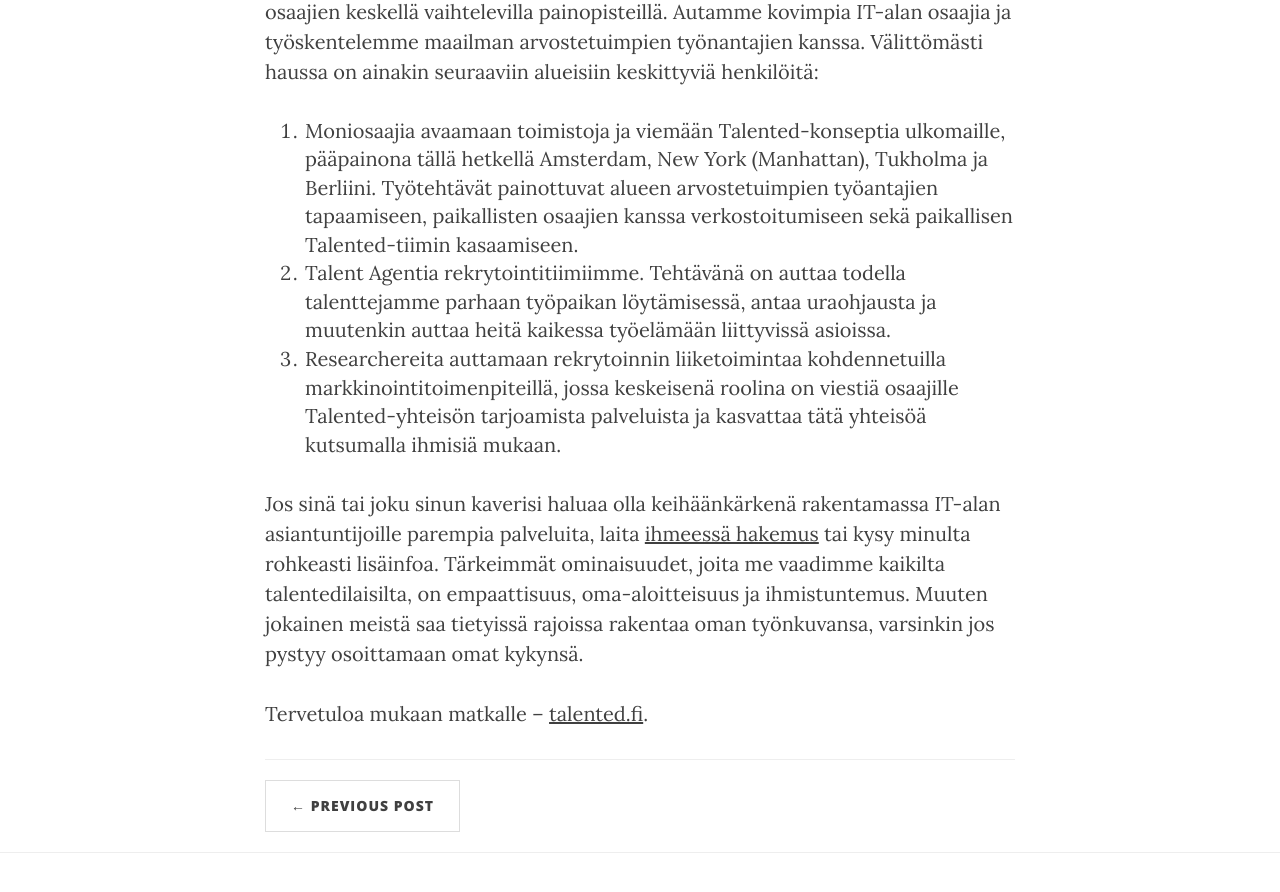
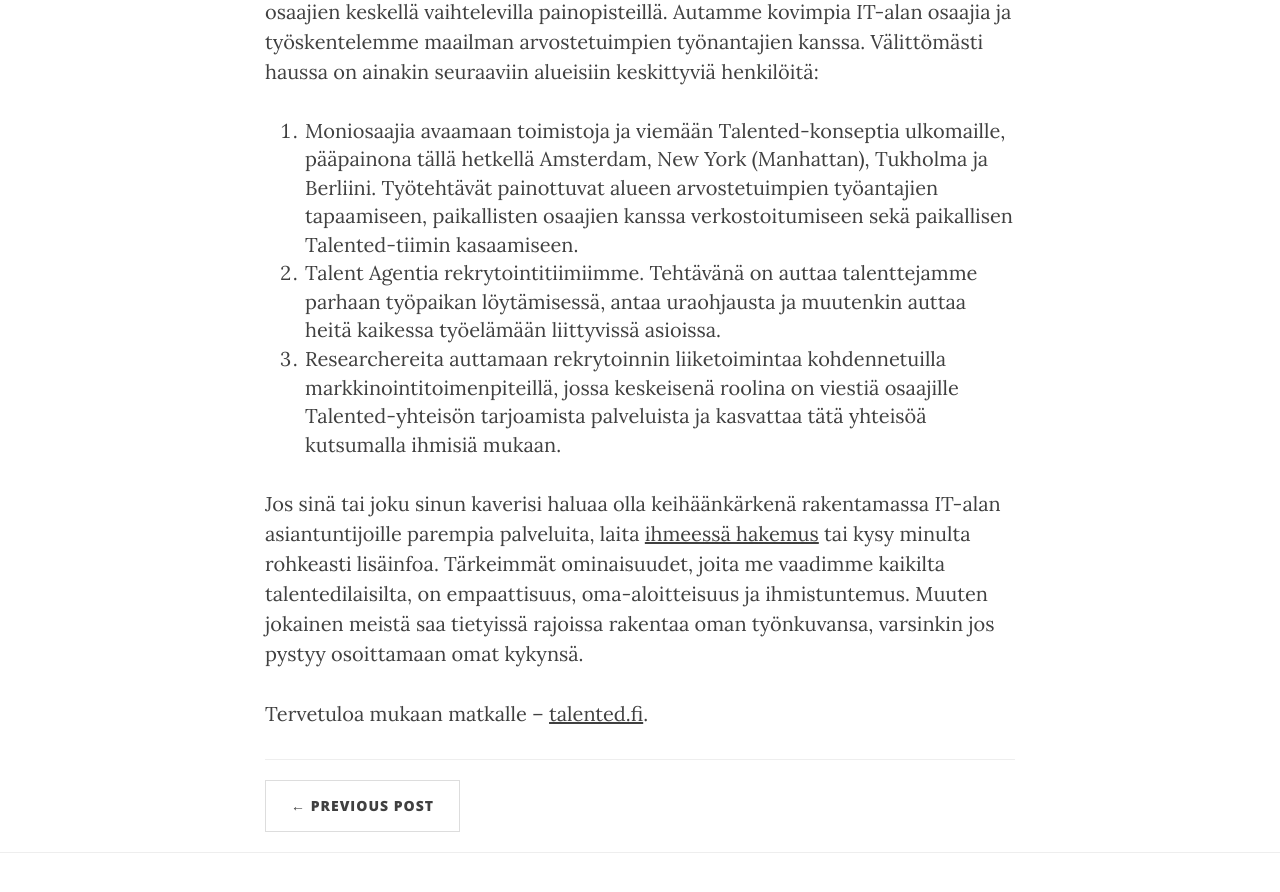
Before and after one commit to varmais/varmais.github.io, a Jekyll site: the page built from _posts/2017-11-12-vuosi-talentedia.markdown, in a window 1280 px wide and 900 px high, scrolled down 2657 px. Shown: the top 892 px of the window. Built offline with Jekyll 4.4.1, drawn with Linux system fonts in a browser that asks for light colours; nearby versions of some CDN libraries.

Commit message:
Update 2017-11-12-vuosi-talentedia.markdown

```diff
--- a/_posts/2017-11-12-vuosi-talentedia.markdown
+++ b/_posts/2017-11-12-vuosi-talentedia.markdown
@@ -27,7 +27,7 @@
 Minkälaista työtä sitten on luvassa? Kuten kaikissa moderneissa työyhteisöissä, meilläkään ei kukaan voi keskittyä tekemään yksittäistä asiaa, vaan töitä tehdään useammassa rajapinnassa. Rooli kuin rooli sisältää monipuolisesti rekrytointia, myyntiä ja asiakaspalvelua. Jokainen talentedilainen työskentelee yritysten ja osaajien keskellä vaihtelevilla painopisteillä. Autamme kovimpia IT-alan osaajia ja työskentelemme maailman arvostetuimpien työnantajien kanssa. Välittömästi haussa on ainakin seuraaviin alueisiin keskittyviä henkilöitä:
 
 1. Moniosaajia avaamaan toimistoja ja viemään Talented-konseptia ulkomaille, pääpainona tällä hetkellä Amsterdam, New York (Manhattan), Tukholma ja Berliini. Työtehtävät painottuvat alueen arvostetuimpien työantajien tapaamiseen, paikallisten osaajien kanssa verkostoitumiseen sekä paikallisen Talented-tiimin kasaamiseen.
-2. Talent Agentia rekrytointitiimiimme. Tehtävänä on auttaa todella talenttejamme parhaan työpaikan löytämisessä, antaa uraohjausta ja muutenkin auttaa heitä kaikessa työelämään liittyvissä asioissa.
+2. Talent Agentia rekrytointitiimiimme. Tehtävänä on auttaa talenttejamme parhaan työpaikan löytämisessä, antaa uraohjausta ja muutenkin auttaa heitä kaikessa työelämään liittyvissä asioissa.
 3. Researchereita auttamaan rekrytoinnin liiketoimintaa kohdennetuilla markkinointitoimenpiteillä, jossa keskeisenä roolina on viestiä osaajille Talented-yhteisön tarjoamista palveluista ja kasvattaa tätä yhteisöä kutsumalla ihmisiä mukaan.
 
 Jos sinä tai joku sinun kaverisi haluaa olla keihäänkärkenä rakentamassa IT-alan asiantuntijoille parempia palveluita, laita [ihmeessä hakemus](http://talented.fi/careers/) tai kysy minulta rohkeasti lisäinfoa. Tärkeimmät ominaisuudet, joita me vaadimme kaikilta talentedilaisilta, on empaattisuus, oma-aloitteisuus ja ihmistuntemus. Muuten jokainen meistä saa tietyissä rajoissa rakentaa oman työnkuvansa, varsinkin jos pystyy osoittamaan omat kykynsä.
```
